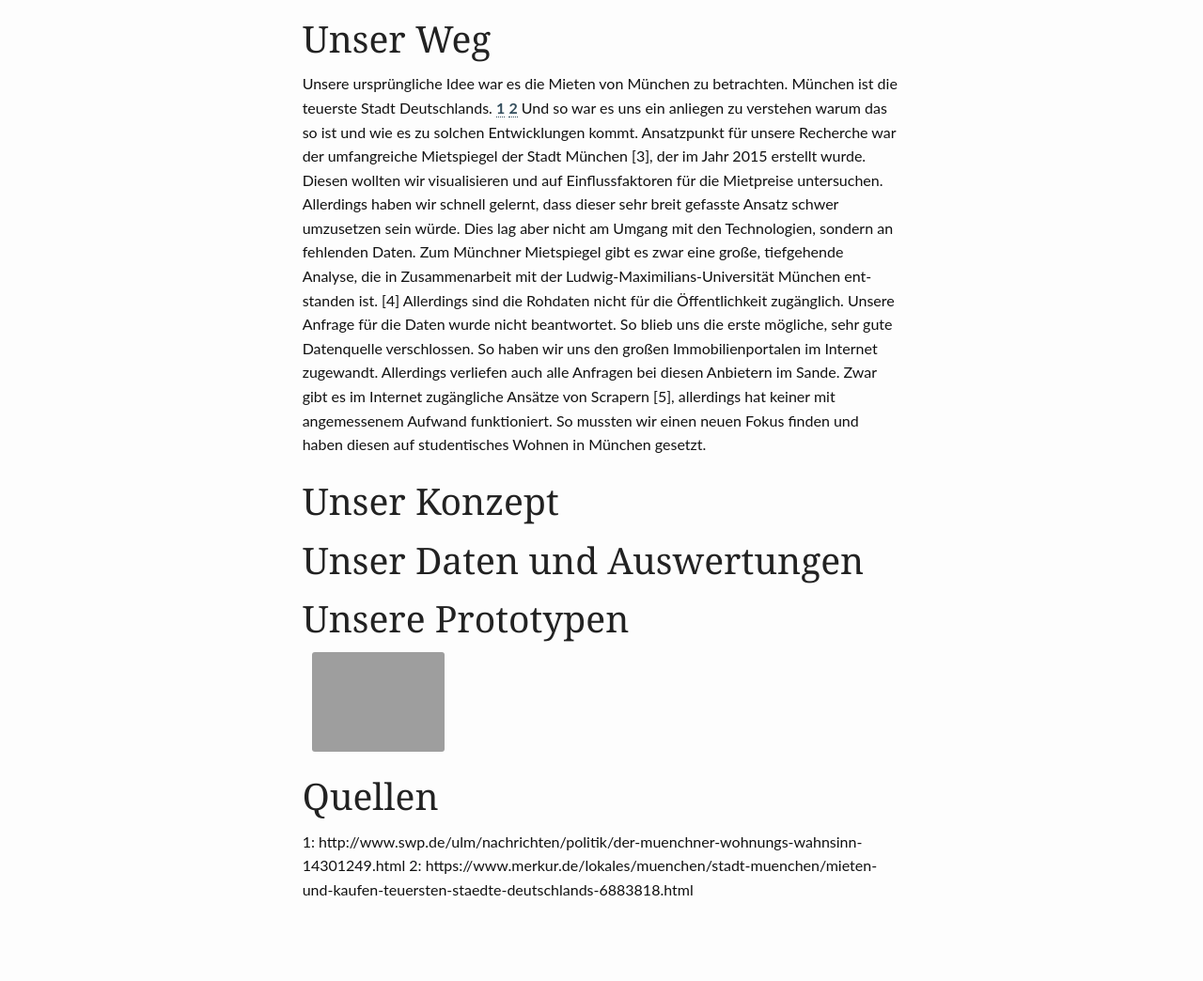
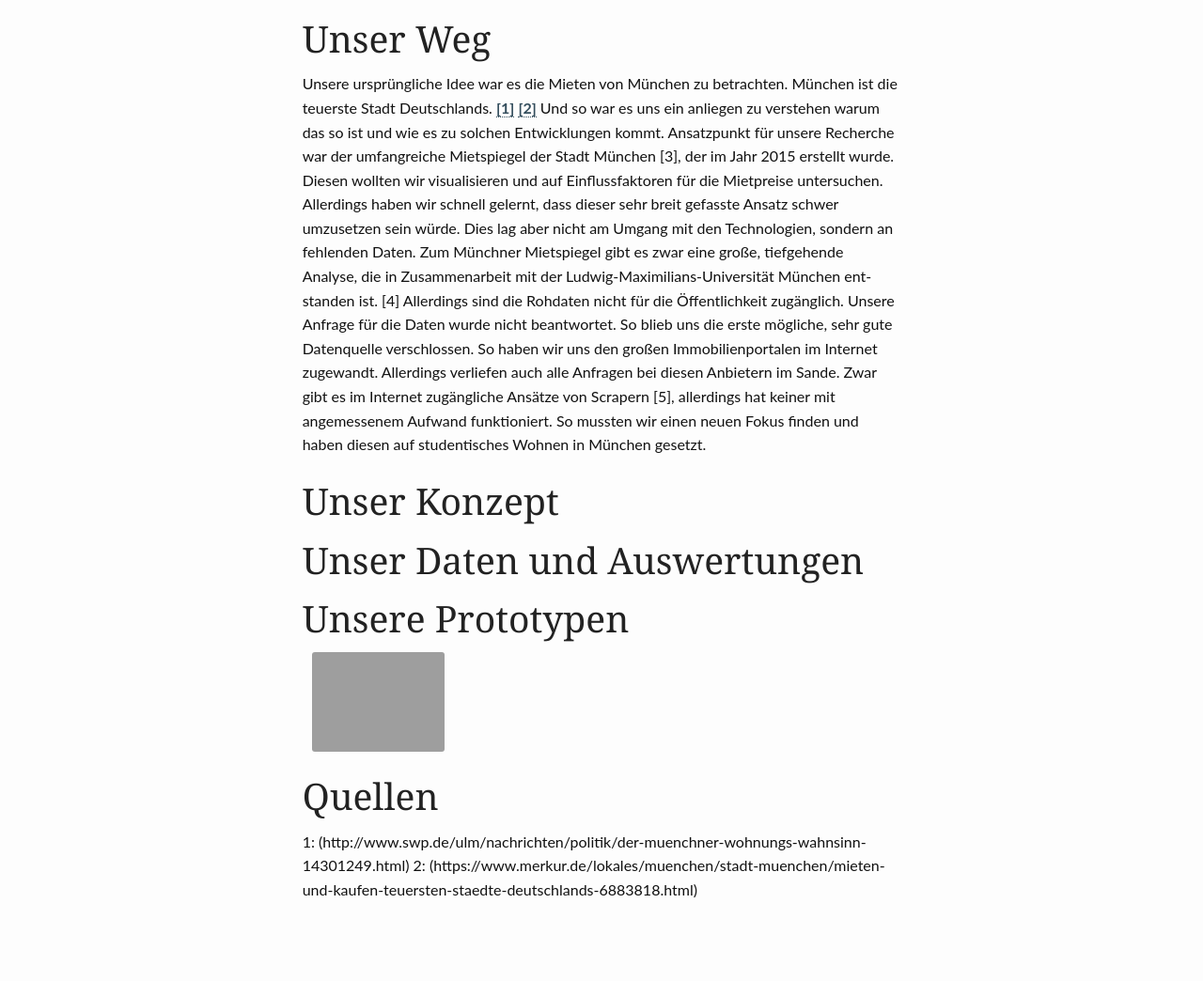
Before and after one commit to tillnagel/gdv-website, a Jekyll site: the page built from _posts/projects/2017-01-29-mucmiet.md, in a window 1280 px wide. Shown: the part 841-1885 px from the top of the page at 94% size. Built offline with Jekyll 4.4.1, drawn with Linux system fonts in a browser that asks for light colours.

```diff
--- a/_posts/projects/2017-01-29-mucmiet.md
+++ b/_posts/projects/2017-01-29-mucmiet.md
@@ -20,7 +20,7 @@ München ist bekanntlich die teuerste Stadt Deutschlands was das Wohnen angeht.
 
 # Unser Weg
 
-Unsere ursprüngliche Idee war es die Mieten von München zu betrachten. München ist die teuerste Stadt Deutschlands. [1](http://www.swp.de/ulm/nachrichten/politik/der-muenchner-wohnungs-wahnsinn-14301249.html) [2](https://www.merkur.de/lokales/muenchen/stadt-muenchen/mieten-und-kaufen-teuersten-staedte-deutschlands-6883818.html) Und so war es uns ein anliegen zu verstehen warum das so ist und wie es zu solchen Entwicklungen kommt.
+Unsere ursprüngliche Idee war es die Mieten von München zu betrachten. München ist die teuerste Stadt Deutschlands. [[1]](http://www.swp.de/ulm/nachrichten/politik/der-muenchner-wohnungs-wahnsinn-14301249.html) [[2]](https://www.merkur.de/lokales/muenchen/stadt-muenchen/mieten-und-kaufen-teuersten-staedte-deutschlands-6883818.html) Und so war es uns ein anliegen zu verstehen warum das so ist und wie es zu solchen Entwicklungen kommt.
 Ansatzpunkt für unsere Recherche war der umfangreiche Mietspiegel der Stadt München [3], der im Jahr 2015 erstellt wurde. Diesen wollten wir visualisieren und auf Einflussfaktoren für die Mietpreise untersuchen.
 Allerdings haben wir schnell gelernt, dass dieser sehr breit gefasste Ansatz schwer umzusetzen sein würde. Dies lag aber nicht am Umgang mit den Technologien, sondern an fehlenden Daten. Zum Münchner Mietspiegel gibt es zwar eine große, tiefgehende Analyse, die in Zusammenarbeit mit der Ludwig-Maximilians-Universität München entstanden ist. [4] Allerdings sind die Rohdaten nicht für die Öffentlichkeit zugänglich. Unsere Anfrage für die Daten wurde nicht beantwortet. So blieb uns die erste mögliche, sehr gute Datenquelle verschlossen.
 So haben wir uns den großen Immobilienportalen im Internet zugewandt. Allerdings verliefen auch alle Anfragen bei diesen Anbietern im Sande. Zwar gibt es im Internet zugängliche Ansätze von Scrapern [5], allerdings hat keiner mit angemessenem Aufwand funktioniert. So mussten wir einen neuen Fokus finden und haben diesen auf studentisches Wohnen in München gesetzt.
@@ -35,5 +35,5 @@ So haben wir uns den großen Immobilienportalen im Internet zugewandt. Allerding
 
 # Quellen
 
-1: http://www.swp.de/ulm/nachrichten/politik/der-muenchner-wohnungs-wahnsinn-14301249.html
-2: https://www.merkur.de/lokales/muenchen/stadt-muenchen/mieten-und-kaufen-teuersten-staedte-deutschlands-6883818.html
+1: (http://www.swp.de/ulm/nachrichten/politik/der-muenchner-wohnungs-wahnsinn-14301249.html)
+2: (https://www.merkur.de/lokales/muenchen/stadt-muenchen/mieten-und-kaufen-teuersten-staedte-deutschlands-6883818.html)
```
